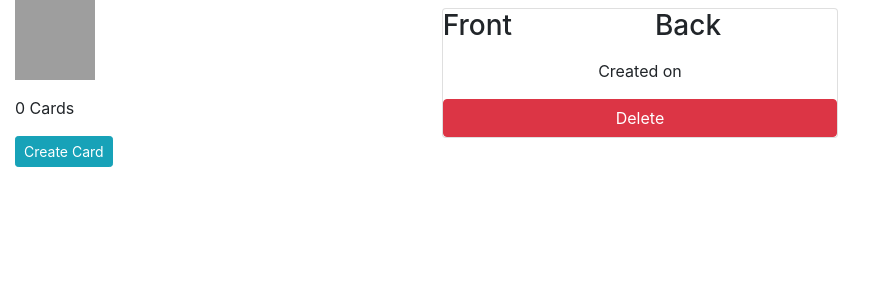
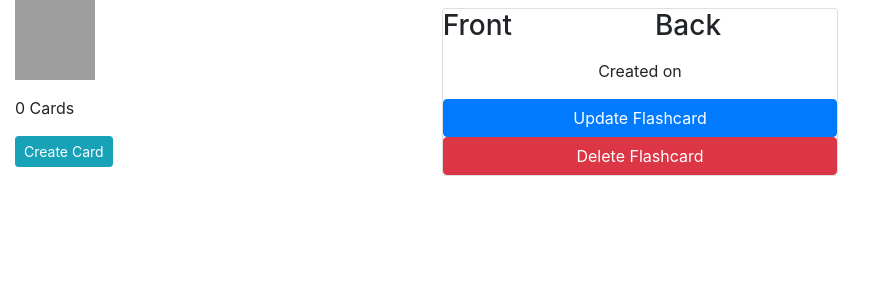
Before and after one commit to ngetichnicholas/Flash-Cards, a Django app: template flash_app/templates/card_page.html in a window 1280 px wide. Shown: the part 56-356 px from the top of the page, without its empty margins (0-886 px from the left). Run offline with Django 3.2, Linux system fonts and the light colour scheme; the template is opened without the code that fills it, so the values that code supplies are empty; some libraries are stand-ins or nearby versions; grey boxes are pictures that could not be loaded.

Commit message:
Update card

```diff
--- a/flash_app/forms.py
+++ b/flash_app/forms.py
@@ -19,4 +19,4 @@
 class UpdateCardForm(forms.ModelForm):
   class Meta:
     model = FlashCard
-    fields = ['title','subject','front_side','back_side','updated_at']
+    fields = ['title','subject','front_side','back_side']
--- a/flash_app/models.py
+++ b/flash_app/models.py
@@ -9,7 +9,7 @@
   front_side = models.TextField()
   back_side = models.TextField()
   created_at = models.DateTimeField(auto_now_add=True)
-  updated_at = models.DateTimeField(auto_now_add=True)
+  updated_at = models.DateTimeField(auto_now=True)
   user = models.ForeignKey(User, on_delete=models.CASCADE)
 
   def save_card(self):
--- a/flash_app/templates/card_page.html
+++ b/flash_app/templates/card_page.html
@@ -32,7 +32,8 @@
         </div>
         <p class="text-center">Created on {{card.created_at|date}}</p>
         {% if card.user.username == current_user.username %}
-        <a href="{% url 'delete_card' card.id %}" class="btn btn-danger">Delete</a>
+        <a href="{% url 'update_card' card.id %}" class="btn btn-primary">Update Flashcard</a>
+        <a href="{% url 'delete_card' card.id %}" class="btn btn-danger">Delete Flashcard</a>
         {% endif %}
       </div>
     </div>
--- a/flash_app/urls.py
+++ b/flash_app/urls.py
@@ -13,6 +13,7 @@
   path('accounts/profile/',app_views.profile,name='profile'),
   path('create_flashcard/',app_views.create_card,name='create_card'),
   path('card/<int:card_id>',app_views.card_view,  name='card_view'),
+  path('update/<int:card_id>',app_views.update_card,name='update_card'),
   re_path(r'^delete_card/(?P<card_id>\d+)$',app_views.delete_card,name='delete_card'),
 
 
--- a/flash_app/views.py
+++ b/flash_app/views.py
@@ -91,6 +91,6 @@
       messages.success(request, f'Flashcard updated!')
       return redirect('home')
   else:
-    form = UpdateCardForm(instance=card)
+    update_card_form = UpdateCardForm(instance=card)
 
   return render(request, 'update_card.html', {"update_card_form":update_card_form})
```
Also changed, not shown: flash_app/migrations/0004_alter_flashcard_updated_at.py (added).
